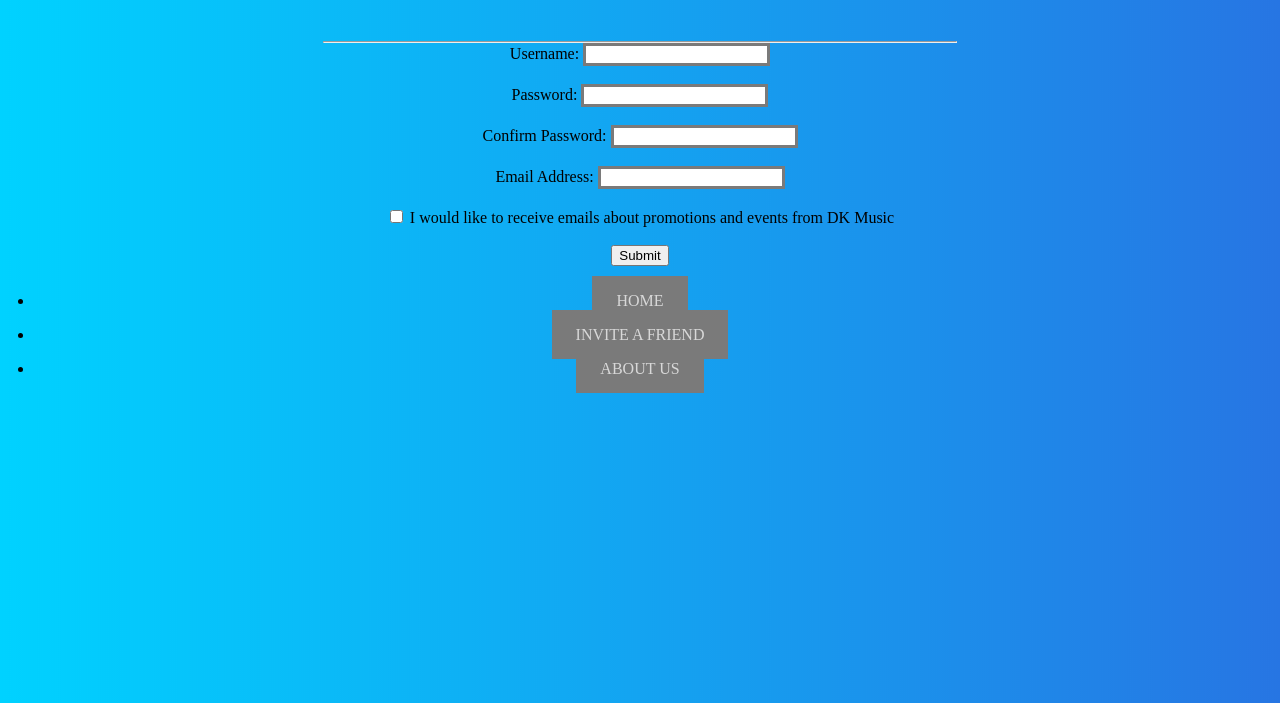
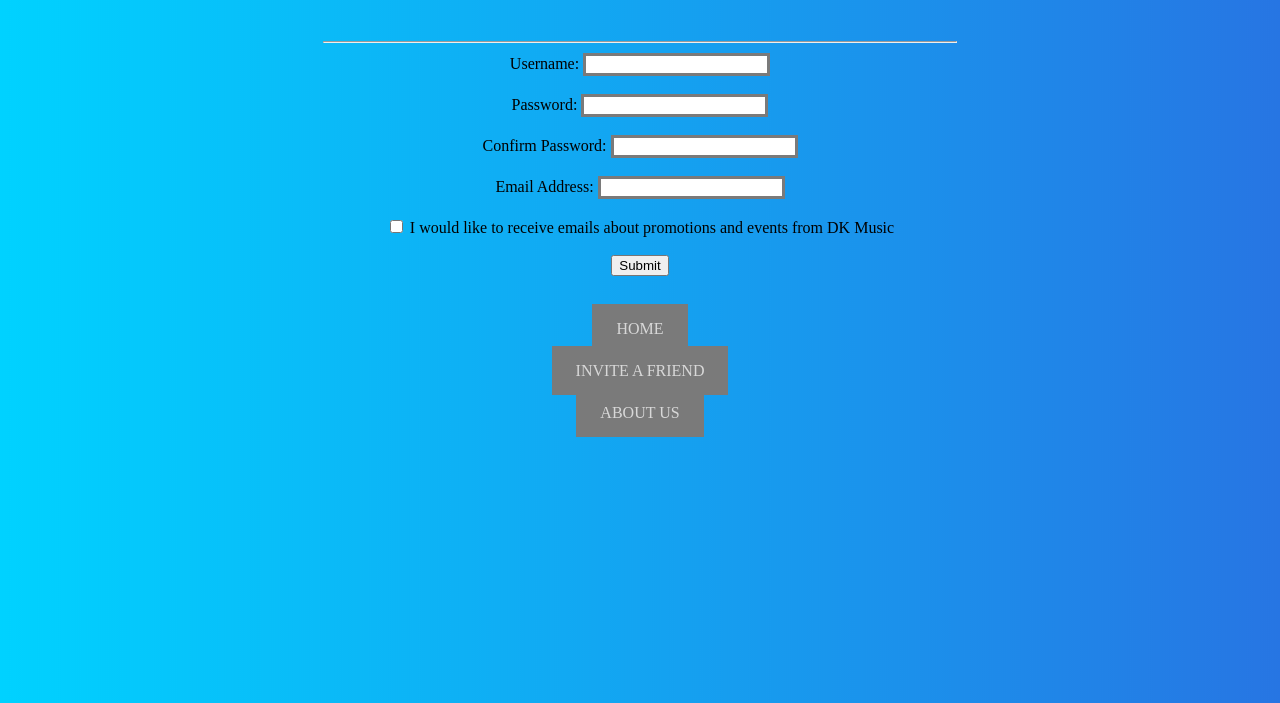
Before and after one commit to dkreutter/comp333-hw1, a plain HTML site: page signup.html in a window 1280 px wide. Shown: the part 97-800 px from the top of the page. Drawn offline with Linux system fonts and the light colour scheme.

Commit message:
updated css

```diff
--- a/DK_Style.css
+++ b/DK_Style.css
@@ -32,10 +32,11 @@ img{
 ul{
     margin: auto;
     padding: 10px;
+    list-style-type: none;
 }
 
 li{
-    margin: 1em
+    margin: 1.5em;
 }
 
 label{
@@ -51,7 +52,7 @@ input[type=text]:focus {
   }
 
 form{
-
+    margin: 10px;
 }
 
 .title{
```
